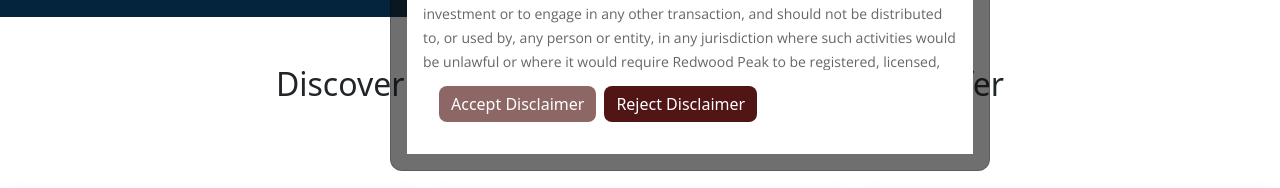
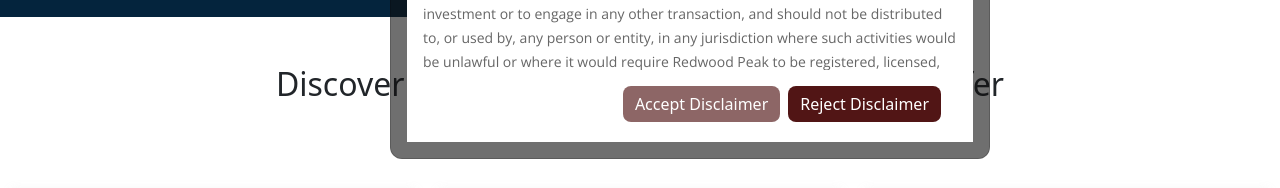
Before and after one commit to Intelli-Management-Group/Redwoodpeak_ReactFE, a React (Create React App) app: page / in a window 1280 px wide. Shown: the part 391-579 px from the top of the page. Built offline with nearby package versions, Linux system fonts and the light colour scheme; no server answers.

Commit message:
Disclimer UI update

```diff
--- a/src/pages/Component/DisclimerModal/DisclimerModal.js
+++ b/src/pages/Component/DisclimerModal/DisclimerModal.js
@@ -103,7 +103,7 @@ const DisclaimerModal = () => {
                                 </div>
                             </form>
                           </div>
-                            <div className="modal-footer " style={{ justifyContent: 'flex-start', borderTop: 'none'}}>
+                            <div className="modal-footer pb-0" style={{ justifyContent: 'flex-end', borderTop: 'none'}}>
                                 <button
                                     type="button"
                                     className="btn btn-primary border-0 shadow-none"
```
